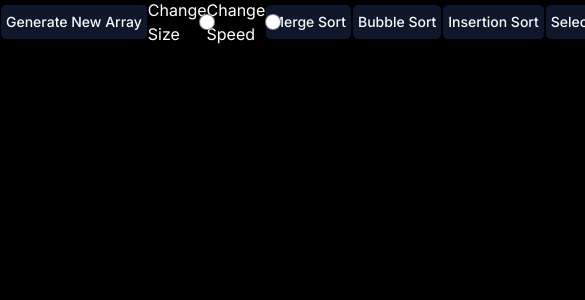
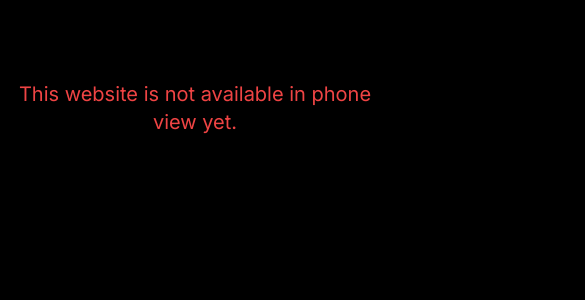
Before and after one commit to krish4693/sorting-visualizer, a Next.js app: page / in a window 390 px wide. Shown: the top 300 px of the page, 585 px wide, since content can reach past the window. Built offline with nearby package versions, Linux system fonts and the light colour scheme.

Commit message:
feat: mobile view disabled

```diff
--- a/src/app/page.tsx
+++ b/src/app/page.tsx
@@ -51,8 +51,6 @@ const mergeInPlace = async (
     }
 
     updateArray([...array], left, right, new Set());
-    const num = getDelay()
-    console.log(num)
     await sleep(getDelay);
   }
 };
@@ -234,7 +232,6 @@ const heapSort = async (
   return array;
 };
 
-
 export default function Home() {
   const [array, setArray] = useState<number[]>([]);
   const [index1, setIndex1] = useState<number | null>(null);
@@ -320,6 +317,7 @@ export default function Home() {
 
   return (
     <div className={dottedmatrix.className}>
+      <div className="hidden md:block">
         <Navbar
           generateNewArray={generateNewArray}
           handleMergeSort={handleMergeSort}
@@ -335,5 +333,9 @@ export default function Home() {
         />
         <Visualizer array={array} index1={index1} index2={index2} sortedIndices={sortedIndices} />
       </div>
+      <div className="block md:hidden text-center mt-20 text-xl text-red-500">
+        This website is not available in phone view yet.
+      </div>
+    </div>
   );
 }
```
Lines whose indentation alone changed are shown as unchanged.
